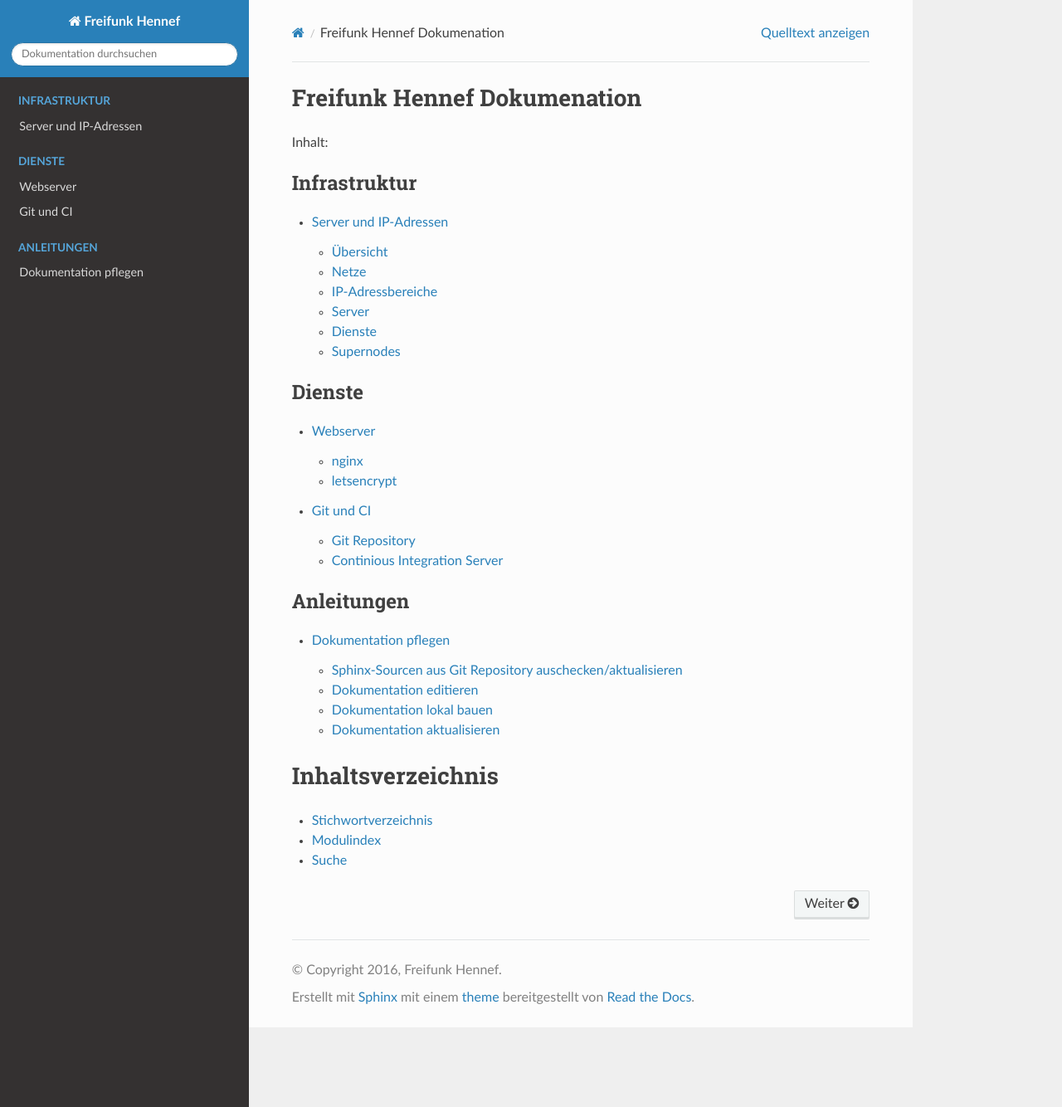
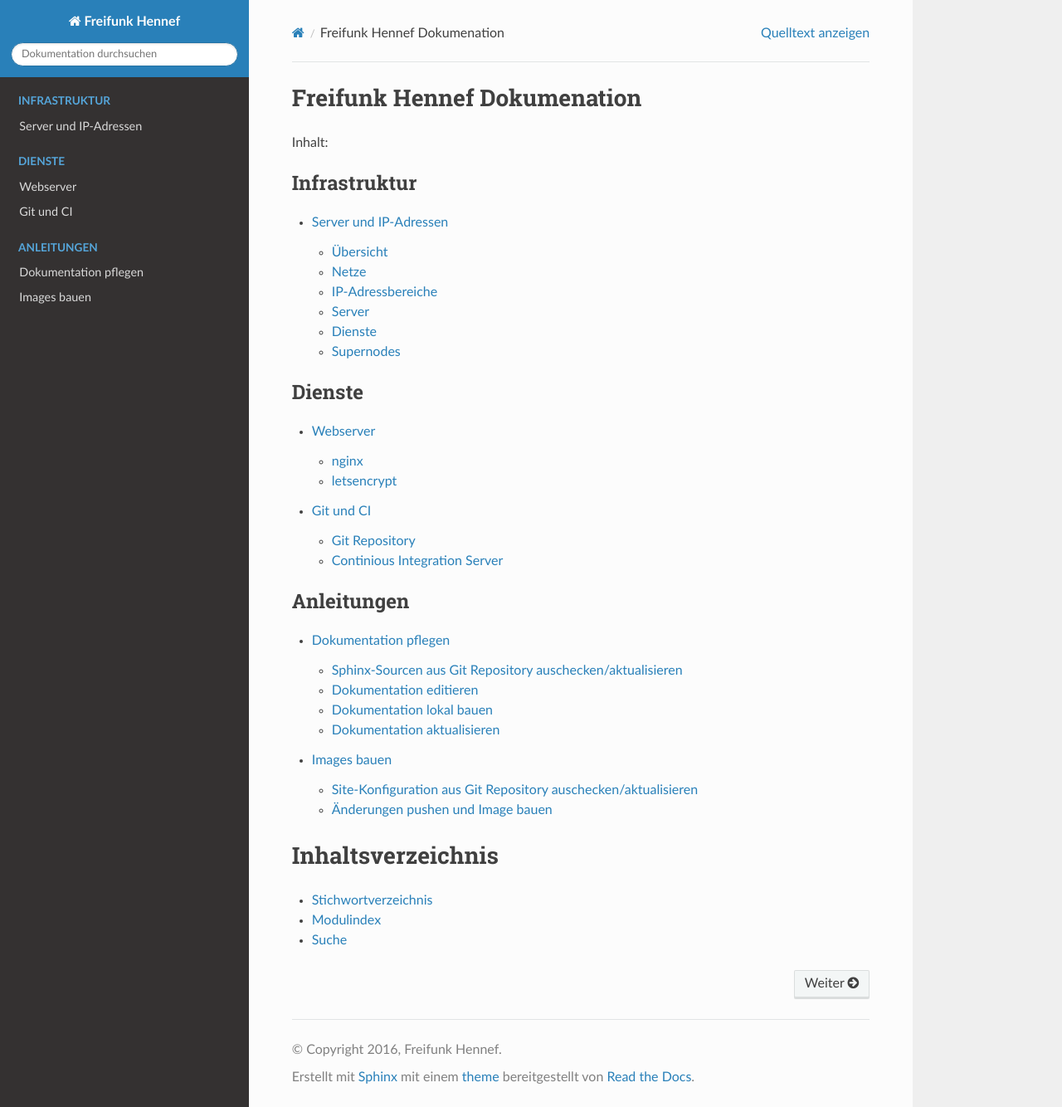
Before and after one commit to Freifunk-Hennef/FFHEF-Docs, a Sphinx documentation site: the page built from source/index.rst, in a window 1280 px wide and 1334 px high. Shown: the whole window at 83% size. Built offline with Sphinx 7.4.7 and the Read the Docs theme 2.0.0, drawn with Linux system fonts in a browser that asks for light colours; some of the changed lines change nothing that is shown.

Commit message:
Anfang einer Anleitung zum Image bauen...

```diff
--- /dev/null
+++ b/source/images-bauen.rst
@@ -0,0 +1,38 @@
+Images bauen
+============
+
+Site-Konfiguration aus Git Repository auschecken/aktualisieren
+--------------------------------------------------------------
+
+Erstmalig auschecken
+  ``git clone https://git.freifunk-hennef.de/Freifunk-Hennef/site.git``
+
+Aktualisieren
+  Wenn man die Sourcen bereits früher ausgecheckt hat, in das Verzeichnis wechseln und das lokale Git Repository aktualisieren:
+
+  ``git pull``
+
+Änderungen pushen und Image bauen
+---------------------------------
+
+Nachdem man Änderungen durchgeführt und geprüft hat, müssen diese noch ins Git Repository eingecheckt werden. Durch die Integration in unseren CI-Server werden die Firmware-Images automatisch gebaut.
+
+Änderungen prüfen
+  Anzeigen der geänderten Dateien: ``git status``
+
+  Anzeigen der Änderungen: ``git diff``
+
+Dateien dem Git Commit hinzufügen
+  Einzelne Dateien dem Commit hinzufügen: ``git add <DATEINAME>``
+
+  Alle Dateien dem Commit hinzufügen: ``git add .``
+
+Commit durchführen
+  ``git commit -m "<ZUSAMMENFASSUNG DER ÄNDERUNG"``
+
+In Git Repository pushen
+  ``git push``
+
+Nach dem Pushen beginnt das CI-System mit dem Erzeugen der Images. Je nachdem, ob bereits gecachte Toolchains vorhanden sind oder nicht kann dieser Build bis zu 2 Stunden dauern. Anschließend werden die (unsignierten) Images in das Verzeichnis ``/var/www/images.freifunk-hennef.de/unsigned/$$BRANCH/`` (wobei ``$$BRANCH`` durch den Git-Branch ersetzt wird, in den gepusht wurde) auf ``web01.freifunk-hennef.de`` synchronisiert.
+
+Die Ausgabe des serverseitigen Builds kann man im CI-System prüfen: `<https://ci.freifunk-hennef.de/Freifunk-Hennef/site>`_.
--- a/source/index.rst
+++ b/source/index.rst
@@ -23,6 +23,7 @@ Inhalt:
    :caption: Anleitungen
 
    dokumentation
+   images-bauen
 
 
 Inhaltsverzeichnis
```
